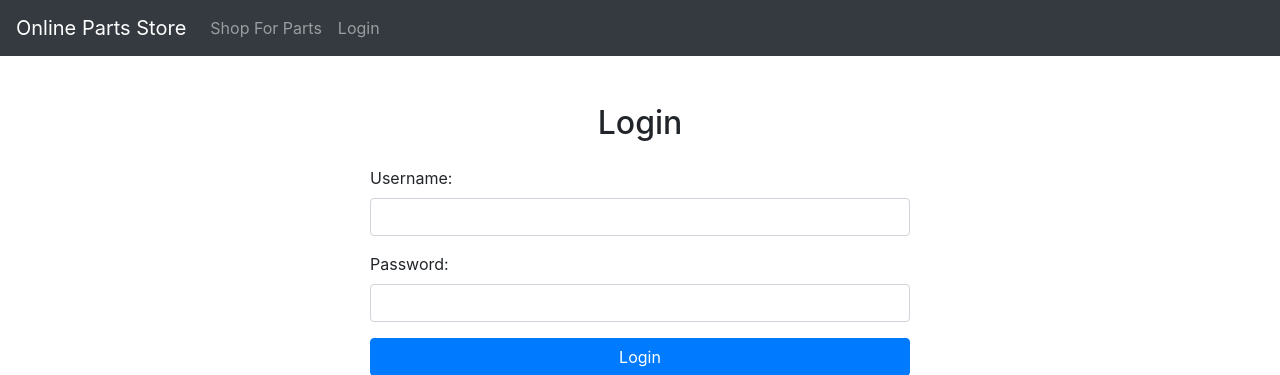
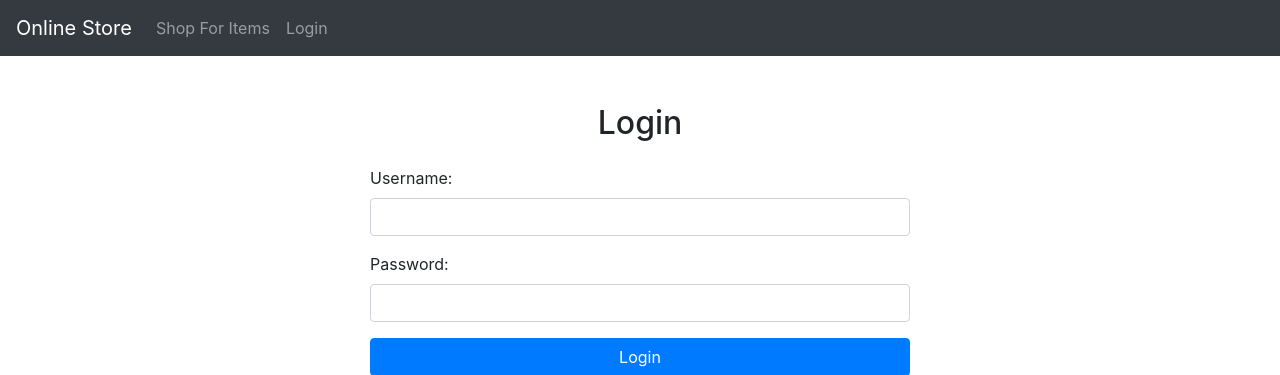
Before and after one commit to thale247/CSCI466-Project, a PHP site: page /login.php in a window 1280 px wide. Shown: the top 375 px of the page. Run offline with PHP 8.4, Linux system fonts and the light colour scheme.

Commit message:
Fix typo (consistency)

```diff
--- a/php/login.php
+++ b/php/login.php
@@ -30,9 +30,9 @@ if ($_SERVER['REQUEST_METHOD'] === 'POST') {
 <body>
 <header>
     <nav class="navbar navbar-expand-lg navbar-dark bg-dark">
-        <a class="navbar-brand" href="index.php">Online Parts Store</a>
+        <a class="navbar-brand" href="index.php">Online Store</a>
         <div class="navbar-nav">
-            <a class="nav-item nav-link" href="index.php">Shop For Parts</a>
+            <a class="nav-item nav-link" href="index.php">Shop For Items</a>
             <?php if (isset($_SESSION['username'])): ?>
                 <a class="nav-item nav-link" href="/php/orders.php">Orders</a>
                 <a class="nav-item nav-link" href="/php/sign_out.php">Sign Out</a>
```
